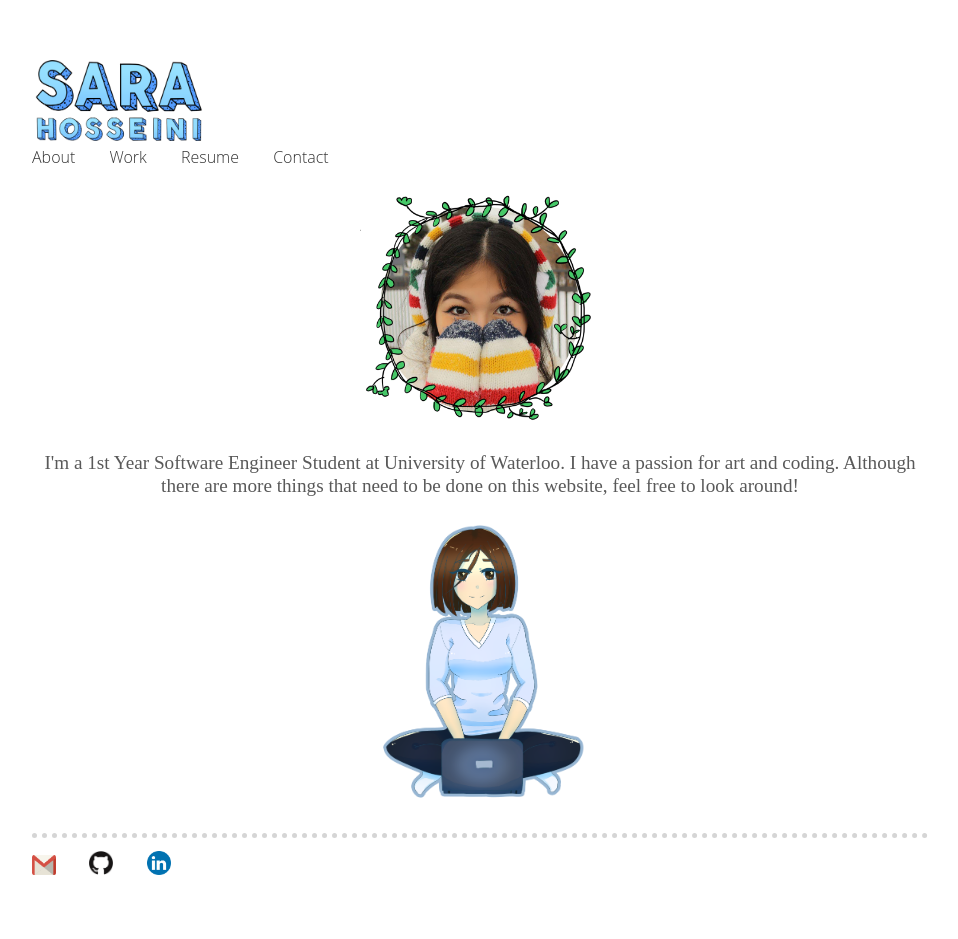
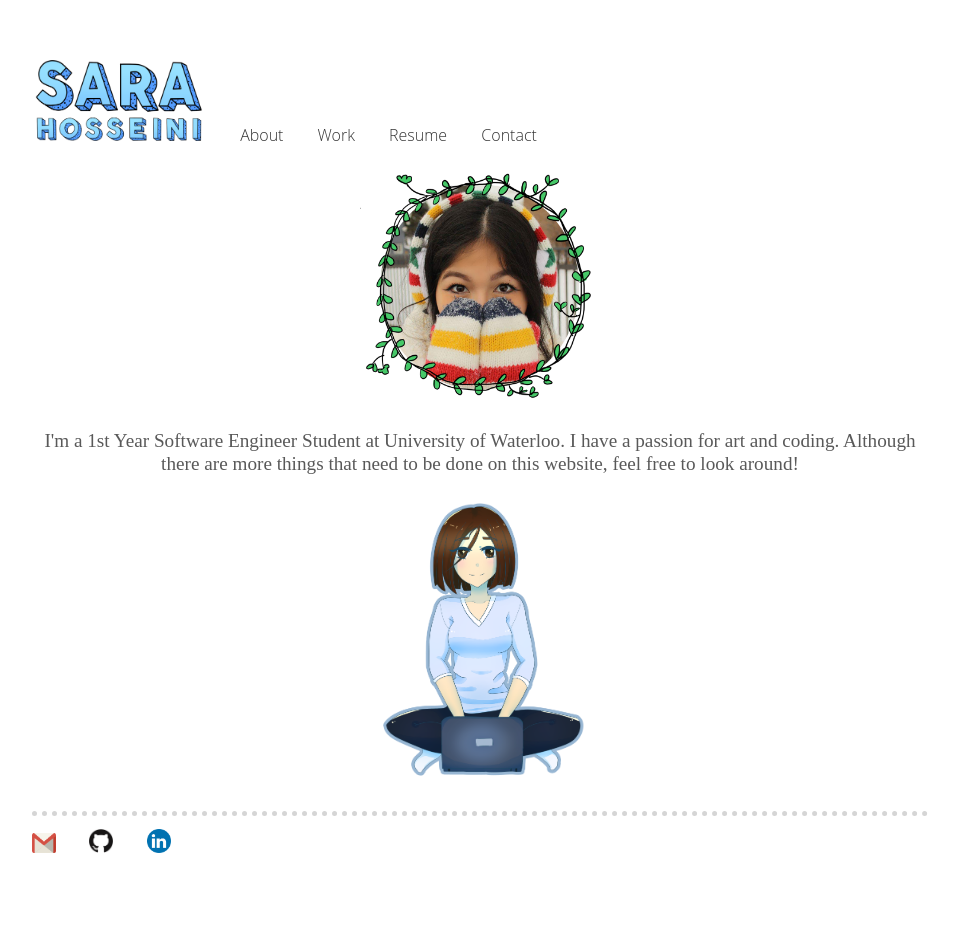
Before and after one commit to sarahoss/sarahoss.github.io, a Jekyll site: the page built from index.html, in a window 1280 px wide. Shown: the whole page, without its empty margins (160-1118 px from the left). Built offline with Jekyll 4.4.1, drawn with Linux system fonts in a browser that asks for light colours; after the commit the page ends 917 px from its top, so only the background shows below that.

Commit message:
Update default.html

```diff
--- a/_layouts/default.html
+++ b/_layouts/default.html
@@ -9,15 +9,11 @@
 		<body>
 			<nav>
 	    		<ul>
-			   <div class="topnav">
 	        		<li><a href="/"><img id="homehouse" img class="img-responsive" src="/src/SaraLogo.png" height="81" width="174"/></a></li>
-				<div class="topnav-right">
-					<li><a href="/">About</a></li>
-					<li><a href="/work">Work</a></li>
-	        			<li><a href="/src/Sara_Hosseini_Resume.pdf">Resume</a></li>
-					<li><a href="/contact">Contact</a></li>
-				</div>
-		           </div>
+				<li><a href="/">About</a></li>
+				<li><a href="/work">Work</a></li>
+	        		<li><a href="/src/Sara_Hosseini_Resume.pdf">Resume</a></li>
+				<li><a href="/contact">Contact</a></li>
 
 	    		</ul>
 			</nav>
```
